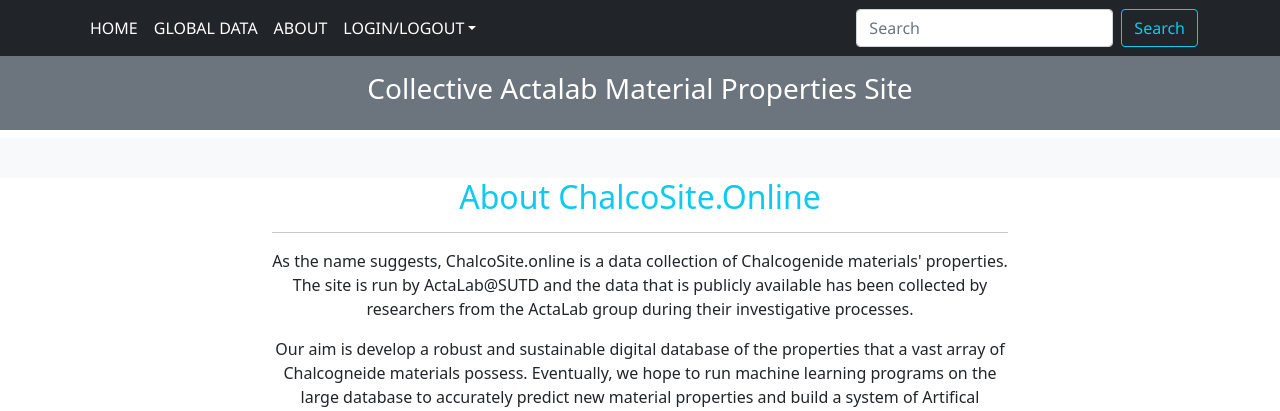
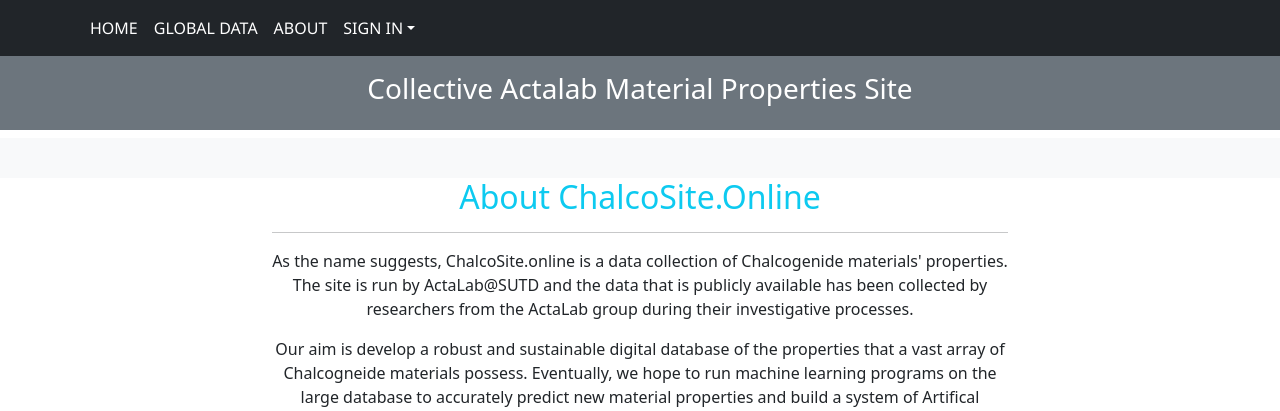
Before and after one commit to chiragshiva99/SUTD_UROP_ACTALAB, a Django app: page /about/ in a window 1280 px wide. Shown: the top 411 px of the page. Run offline with Django 3.2, Linux system fonts and the light colour scheme; some libraries are stand-ins or nearby versions.

Commit message:
Update navbar.html

```diff
--- a/blog/templates/navbar.html
+++ b/blog/templates/navbar.html
@@ -53,7 +53,7 @@
 
           <li class="nav-item dropdown active" id = "LOGIN/LOGOUT">
             <a aria-expanded="false" aria-haspopup="true" class="nav-link dropdown-toggle"
-            data-bs-toggle="dropdown" href="/" id="navbarDropdown" role="button">LOGIN/LOGOUT</a>
+            data-bs-toggle="dropdown" href="/" id="navbarDropdown" role="button">SIGN IN</a>
 
             <div aria-labelledby="navbarDropdown" class="dropdown-menu">
               <a class="dropdown-item" href="{% url 'blog:customer-log-in' %}"> LOGIN</a>
@@ -64,7 +64,7 @@
 
           {% if request.user.customer %}
           <li class="nav-item active">
-            <a class="nav-link" href="">Welcome {{request.user.customer.full_name}}<span class="sr-only">(current)</span></a>
+            <a class="nav-link" href="">Welcome {{request.user.username}}<span class="sr-only">(current)</span></a>
           </li>
           {% else %}
           <li class="nav-item active">
@@ -73,10 +73,10 @@
           {% endif %}
         </ul>
 
-        <form class="form-inline">
+        <!-- <form class="form-inline">
           <input class="form-control mr-sm-2" type="search" placeholder="Search" aria-label="Search">
           <button class="btn btn-outline-info my-2 my-sm-0" type="submit">Search</button>
-        </form>
+        </form> -->
       </div>
     </div>
   </nav>
```
